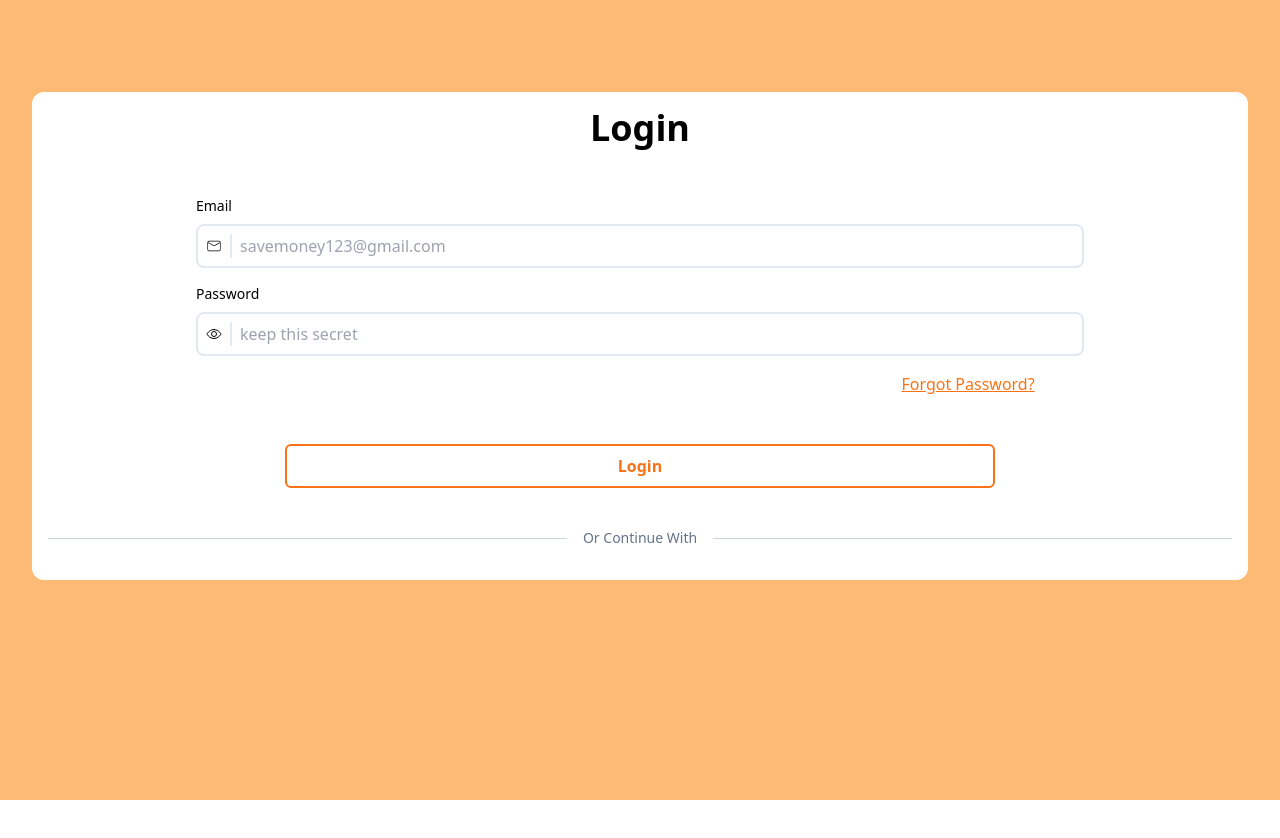
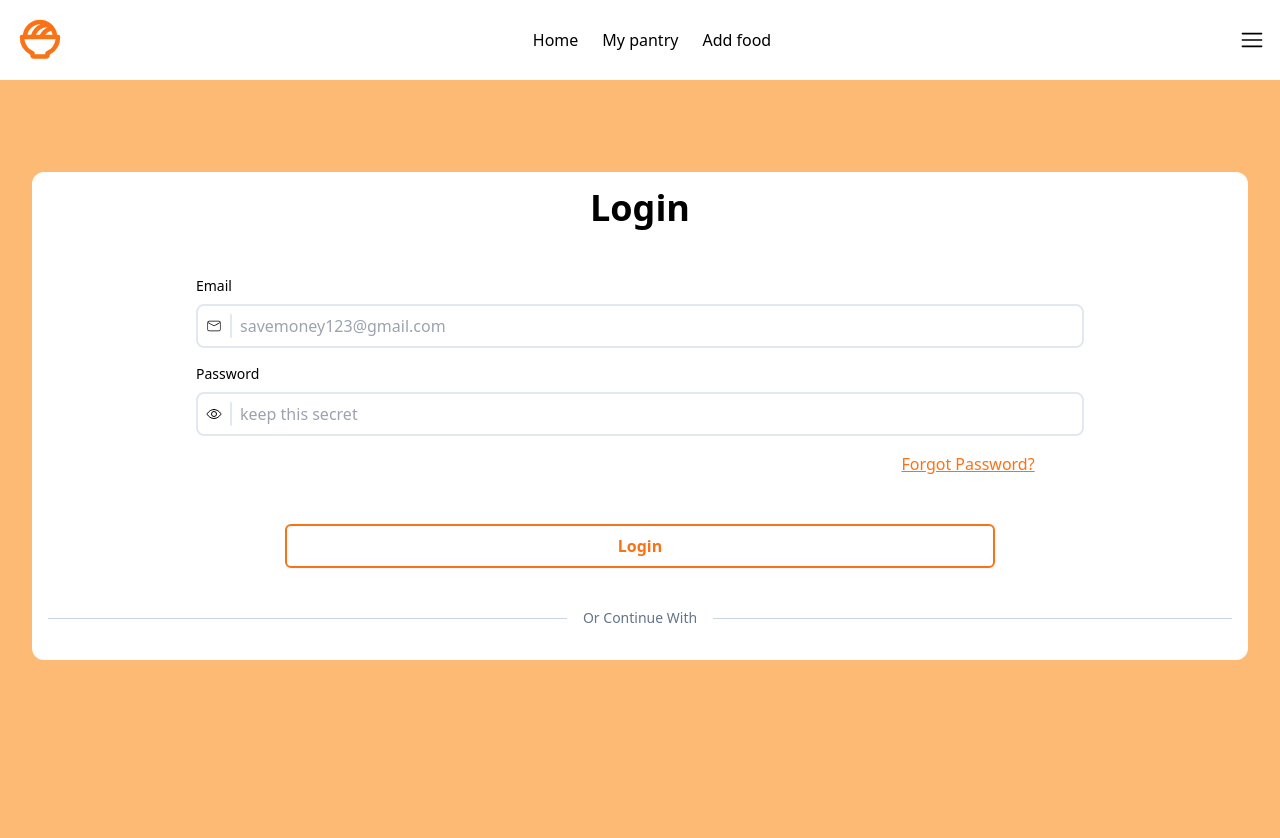
Before and after one commit to bustyAI/foodfo, a Next.js app: page /login in a window 1280 px wide. Shown: the top 838 px of the page. Before the commit the page ends 800 px from the top, so only its background shows below. Built offline with nearby package versions, Linux system fonts and the light colour scheme.

Commit message:
Moving navbar to appear on all pages

```diff
--- a/app/layout.tsx
+++ b/app/layout.tsx
@@ -4,10 +4,11 @@ import type { Metadata } from "next";
 import { UserProvider } from "@auth0/nextjs-auth0/client";
 
 import "./globals.css";
+import { Navbar } from "./components";
 
 export const metadata: Metadata = {
-  title: "Create Next App",
-  description: "Generated by create next app",
+  title: "foodfo",
+  description: "Keep track of your pantry",
 };
 
 export default function RootLayout({
@@ -18,7 +19,10 @@ export default function RootLayout({
   return (
     <html lang="en">
       <UserProvider>
-        <body className={`antialiased`}>{children}</body>
+        <body className={`antialiased`}>
+          <Navbar />
+          {children}
+        </body>
       </UserProvider>
     </html>
   );
--- a/app/page.tsx
+++ b/app/page.tsx
@@ -3,7 +3,6 @@ import { Navbar, Hero, Button, Footer } from "@/app/components";
 export default function Home() {
   return (
     <main className=" min-h-screen flex flex-col overflow-hidden">
-      <Navbar />
       <Hero />
 
       <a href={"/api/auth/login"}>
```
Also changed, not shown: 1 other file (tests, documents, lock files or other folders).
